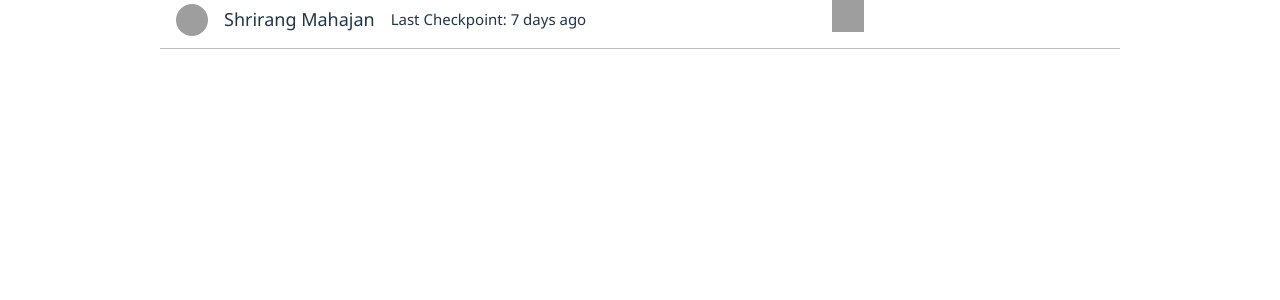
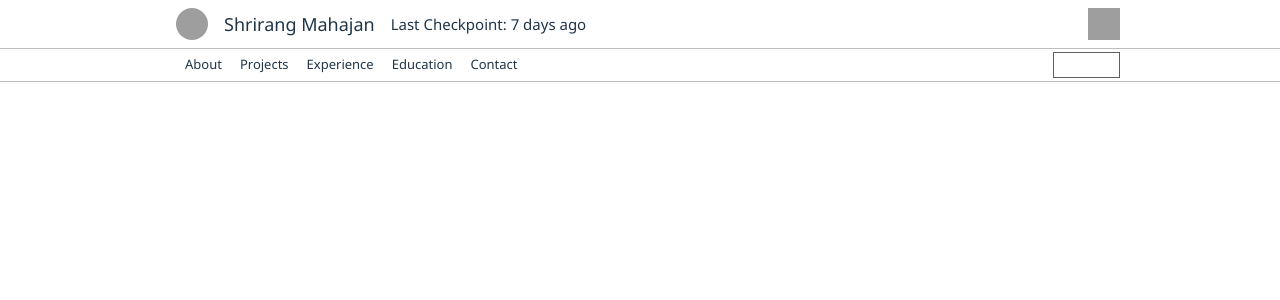
Before and after one commit to NotShrirang/shrirangmahajan.in, a React (Vite) app: page / in a window 1280 px wide. Shown: the top 300 px of the page. Built offline with nearby package versions, Linux system fonts and the light colour scheme; grey boxes are pictures that could not be loaded.

Commit message:
feat: add menu bar

```diff
--- a/src/components/MenuBar/MenuBar.jsx
+++ b/src/components/MenuBar/MenuBar.jsx
@@ -1,7 +1,33 @@
 import React, { useState, useEffect } from "react";
+import styles from "./MenuBar.module.css";
 
 const MenuBar = () => {
-  return <div></div>;
+  return (
+    <div className={styles.menuBarContainer}>
+      <div className={styles.menuBarContent}>
+        <div className={styles.menuComponent}>
+          <div className={styles.menuItem}>
+            <div>About</div>
+          </div>
+          <div className={styles.menuItem}>
+            <div>Projects</div>
+          </div>
+          <div className={styles.menuItem}>
+            <div>Experience</div>
+          </div>
+          <div className={styles.menuItem}>
+            <div>Education</div>
+          </div>
+          <div className={styles.menuItem}>
+            <div>Contact</div>
+          </div>
+        </div>
+        <div className={styles.trustedContainer}>
+          <div className={styles.trusted}>Trusted</div>
+        </div>
+      </div>
+    </div>
+  );
 };
 
 export default MenuBar;
--- a/src/components/MenuBar/MenuBar.module.css
+++ b/src/components/MenuBar/MenuBar.module.css
@@ -0,0 +1,97 @@
+.menuBarContainer {
+  display: flex;
+  flex-direction: column;
+  align-items: center;
+  justify-content: center;
+  height: 2rem;
+  width: 100%;
+}
+
+.menuBarContent {
+  display: flex;
+  flex-direction: row;
+  justify-content: space-between;
+  align-items: center;
+  height: 100%;
+  width: 75%;
+}
+
+.menuComponent {
+  display: flex;
+  flex-direction: row;
+  align-items: center;
+  justify-content: center;
+  height: 100%;
+  margin-left: 1rem;
+}
+
+.menuItem {
+  display: flex;
+  flex-direction: column;
+  align-items: center;
+  justify-content: center;
+  font-size: 13px;
+  font-family: "Segoe UI", Tahoma, Geneva, Verdana, sans-serif;
+  height: 100%;
+  cursor: pointer;
+  padding: 0px 8px;
+  border-left: 1px solid transparent;
+  border-right: 1px solid transparent;
+}
+
+.menuItem:hover {
+  background-color: #323232;
+}
+
+.lastCheckpoint {
+  font-size: 15px;
+  font-family: "Segoe UI", Tahoma, Geneva, Verdana, sans-serif;
+}
+
+.trustedContainer {
+  display: flex;
+  flex-direction: column;
+  align-items: center;
+  justify-content: center;
+  gap: 1rem;
+  border: 1px solid #606060;
+  padding: 1px 6px;
+}
+
+.trusted {
+  font-size: 15px;
+  font-family: "Segoe UI", Tahoma, Geneva, Verdana, sans-serif;
+  cursor: help;
+  color: #ffffff;
+}
+
+.trusted:hover {
+  color: #ffffff;
+}
+
+@media (max-width: 1200px) {
+  .homePageContainer {
+    width: 90%;
+  }
+}
+
+@media (max-width: 1000px) {
+  .homePageContainer {
+    width: 100%;
+  }
+}
+
+@media (prefers-color-scheme: light) {
+  .menuBarContainer {
+    background-color: #ffffff;
+    border-bottom: 1px solid #bdbdbd;
+  }
+}
+
+@media (prefers-color-scheme: dark) {
+  .menuBarContainer {
+    background-color: #212121;
+    border-bottom: 1px solid #606060;
+    color: #ffffff;
+  }
+}
--- a/src/components/TitleBar/TitleBar.module.css
+++ b/src/components/TitleBar/TitleBar.module.css
@@ -1,4 +1,8 @@
 .titleBarContainer {
+  display: flex;
+  flex-direction: column;
+  align-items: center;
+  justify-content: center;
   height: 3rem;
   width: 100%;
 }
@@ -9,19 +13,23 @@
   justify-content: space-between;
   align-items: center;
   width: 75%;
+  height: 100%;
 }
 
 .nameComponent {
   display: flex;
   flex-direction: row;
   align-items: center;
+  justify-content: center;
   gap: 1rem;
+  height: 100%;
 }
 
 .profileImageContainer {
   display: flex;
   flex-direction: row;
   align-items: center;
+  justify-content: center;
   gap: 1rem;
   padding-left: 1rem;
 }
@@ -34,9 +42,14 @@
 }
 
 .name {
+  display: flex;
+  flex-direction: row;
+  align-items: center;
+  justify-content: center;
   font-size: 18px;
   font-family: "Segoe UI", Tahoma, Geneva, Verdana, sans-serif;
   cursor: pointer;
+  height: 100%;
 }
 
 .name:hover {
@@ -50,10 +63,18 @@
 
 .githubIconContainer {
   display: flex;
+  flex-direction: column;
+  align-items: center;
+  justify-content: center;
+  gap: 1rem;
+}
+
+.githubIconLink {
+  display: flex;
   flex-direction: row;
   align-items: center;
+  justify-content: center;
   gap: 1rem;
-  padding-right: 1rem;
 }
 
 .githubIcon {
--- a/src/pages/HomePage/HomePage.module.css
+++ b/src/pages/HomePage/HomePage.module.css
@@ -1,6 +1,7 @@
 .homePageContainer {
   display: flex;
   flex-direction: column;
+  align-items: center;
   height: 100vh;
-  width: 75%;
+  width: 100%;
 }
```
